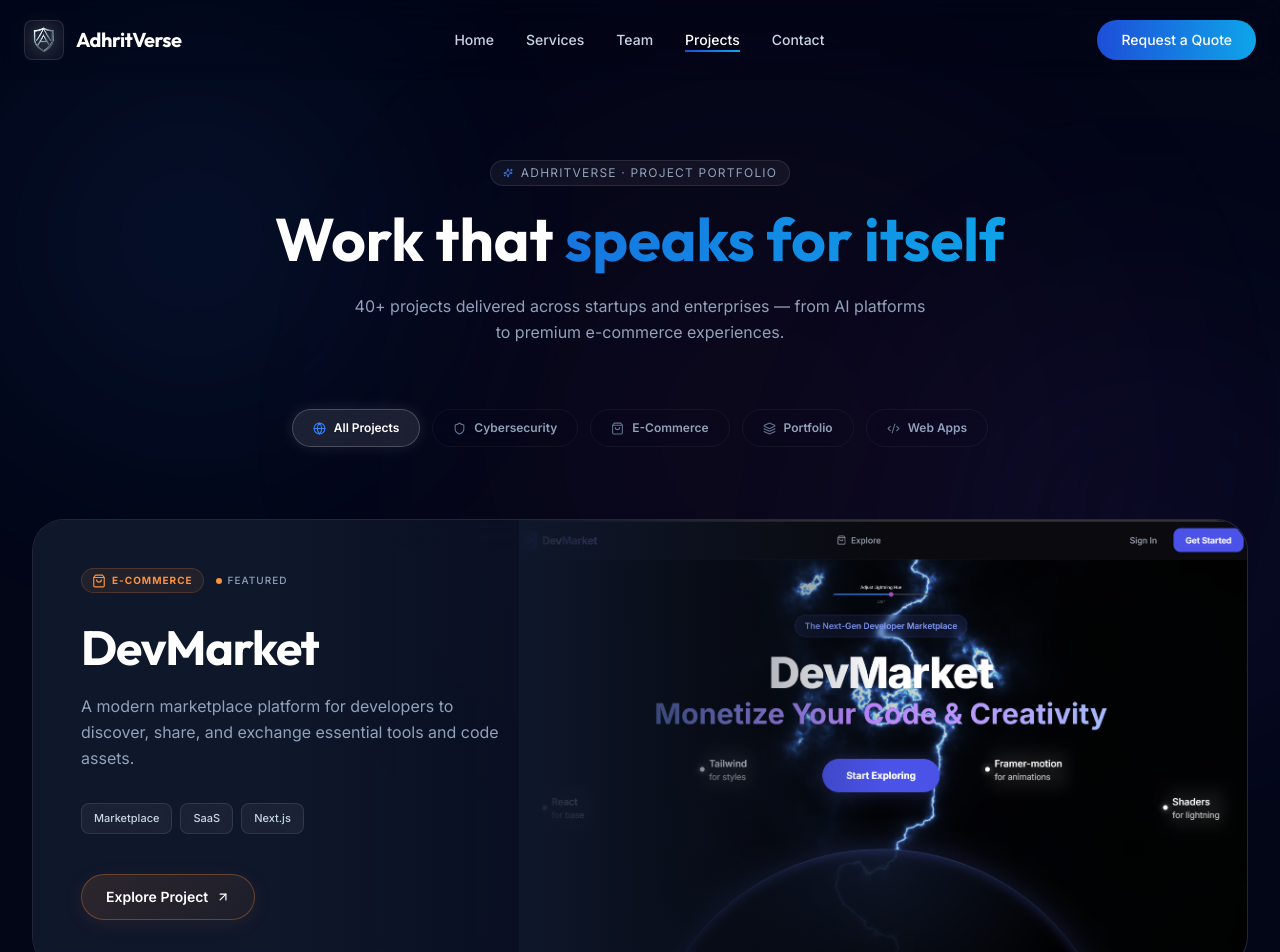
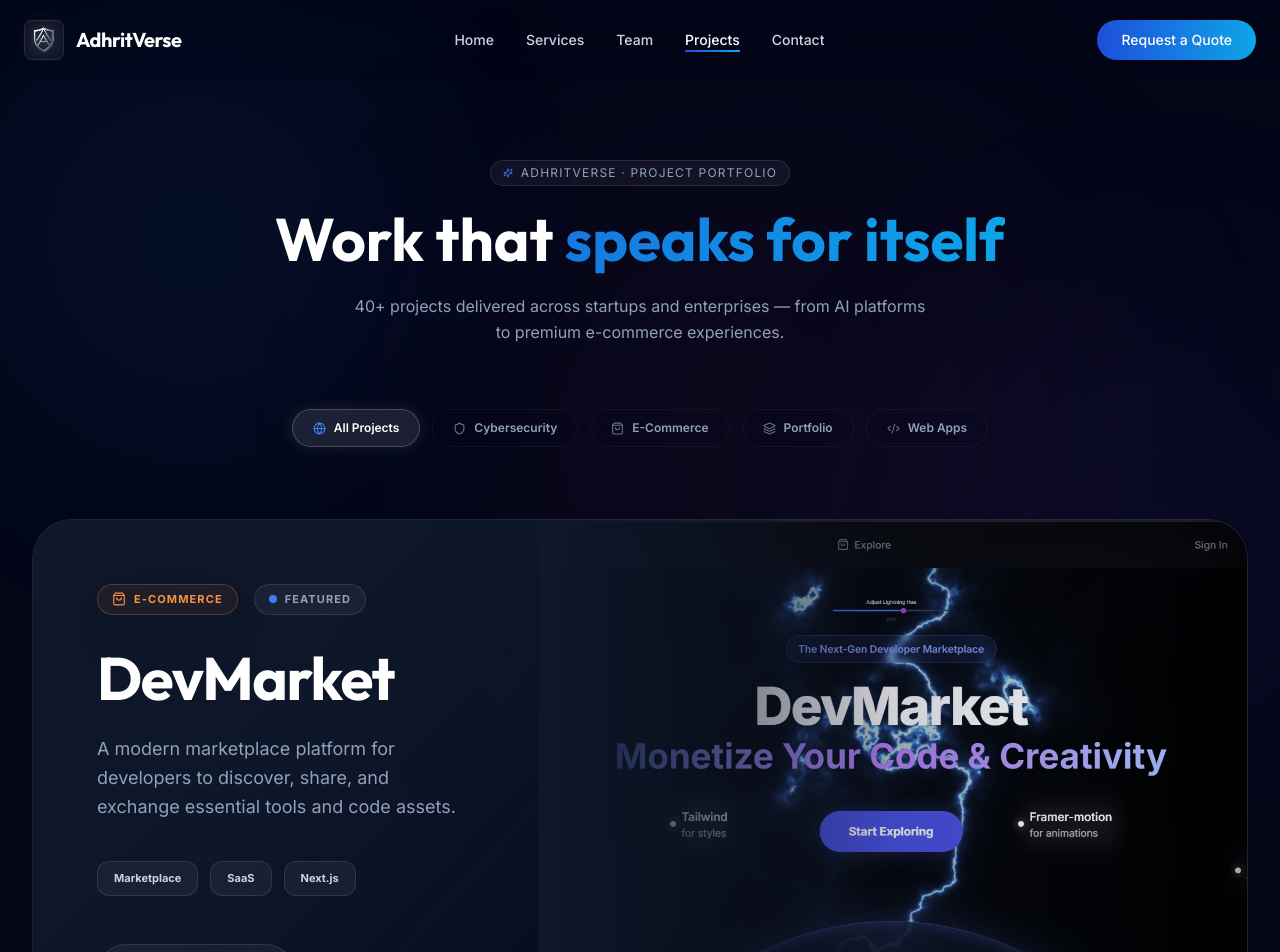
Before and after one commit to adhritverse/adhrit-verse-nebula, a Next.js app: page /projects in a window 1280 px wide. Shown: the top 952 px of the page. Built offline with nearby package versions, Linux system fonts and the light colour scheme.

Commit message:
feat: add project showcase page with category filtering and bento grid layout

```diff
--- a/src/app/projects/page.tsx
+++ b/src/app/projects/page.tsx
@@ -175,56 +175,61 @@
                 href={featuredProject.link}
                 target="_blank"
                 rel="noopener noreferrer"
-                className="group relative w-full rounded-2xl sm:rounded-[2rem] overflow-hidden border border-white/10 bg-slate-900/60 backdrop-blur-xl transition-all duration-500 hover:border-white/20 hover:shadow-[0_0_40px_rgba(0,0,0,0.5)] grid grid-cols-1 lg:grid-cols-5"
-                style={{ minHeight: "380px" }}
+                className="group relative w-full rounded-3xl sm:rounded-[2.5rem] overflow-hidden border border-white/10 bg-slate-900/40 backdrop-blur-xl transition-all duration-700 hover:border-primary/20 hover:shadow-[0_0_80px_rgba(0,0,0,0.4)] grid grid-cols-1 lg:grid-cols-12 mb-12"
+                style={{ minHeight: "500px" }}
               >
-                {/* Visual Section (Right side on desktop, top on mobile) */}
-                <div className="lg:col-span-3 lg:col-start-3 relative h-48 sm:h-64 lg:h-full lg:aspect-auto w-full order-1 lg:order-2 overflow-hidden bg-slate-950 rounded-r-2xl sm:rounded-r-[2rem]">
-                  <div className="absolute inset-0 z-10 bg-gradient-to-t lg:bg-gradient-to-r from-slate-900 via-transparent to-transparent pointer-events-none" />
-                  <img
-                    src={featuredProject.img}
-                    alt={featuredProject.title}
-                    className="w-full h-full object-cover object-top"
-                  />
-                </div>
-
-                {/* Content Section (Left side on desktop, bottom on mobile) */}
-                <div className="lg:col-span-2 lg:col-start-1 relative z-30 flex flex-col justify-center h-full p-6 sm:p-12 lg:pr-0 order-2 lg:order-1 bg-slate-900 lg:bg-transparent lg:bg-gradient-to-r from-slate-900 via-slate-900 to-transparent">
-                  <div className="max-w-md">
-                    <div className="flex items-center gap-3 mb-4 sm:mb-6">
-                      <span
-                        className="inline-flex items-center gap-1.5 px-2.5 py-1 rounded-full text-[9px] sm:text-[10px] font-bold uppercase tracking-widest border backdrop-blur-md"
-                        style={{ color: featuredProject.accent, borderColor: `${featuredProject.accent}30`, background: `${featuredProject.accent}15` }}
+                {/* Content Section (Left side) */}
+                <div className="lg:col-span-5 relative z-30 flex flex-col justify-center p-8 sm:p-14 lg:p-16 order-2 lg:order-1 bg-gradient-to-br from-slate-900 via-slate-900/90 to-transparent">
+                  <div className="relative">
+                    <div className="flex flex-wrap items-center gap-4 mb-8">
+                      <div
+                        className="inline-flex items-center gap-2 px-3.5 py-1.5 rounded-full text-[10px] sm:text-[11px] font-bold uppercase tracking-[0.1em] border backdrop-blur-md shadow-2xl"
+                        style={{ color: featuredProject.accent, borderColor: `${featuredProject.accent}40`, background: `${featuredProject.accent}10` }}
                       >
                         {categoryIcons[featuredProject.category]}
                         {featuredProject.type}
-                      </span>
-                      <span className="text-[9px] sm:text-[10px] text-slate-400 uppercase tracking-widest font-medium flex items-center gap-1.5">
-                        <span className="block w-1 h-1 sm:w-1.5 sm:h-1.5 rounded-full" style={{ backgroundColor: featuredProject.accent }}></span>
+                      </div>
+                      <div className="flex items-center gap-2 px-3.5 py-1.5 rounded-full bg-white/5 border border-white/10 text-[10px] sm:text-[11px] text-slate-400 uppercase tracking-[0.1em] font-bold backdrop-blur-md">
+                        <span className="relative flex h-2 w-2">
+                          <span className="animate-ping absolute inline-flex h-full w-full rounded-full bg-primary opacity-75"></span>
+                          <span className="relative inline-flex rounded-full h-2 w-2 bg-primary"></span>
+                        </span>
                         Featured
-                      </span>
+                      </div>
                     </div>
 
-                    <h2 className="font-display text-2xl sm:text-5xl font-bold text-white mb-3 sm:mb-4 leading-tight tracking-tight group-hover:text-white/90 transition-colors">
+                    <h2 className="font-display text-4xl sm:text-5xl md:text-6xl font-bold text-white mb-6 leading-[1.05] tracking-tight transition-all duration-500 group-hover:text-primary/10 group-hover:stroke-text">
                       {featuredProject.title}
                     </h2>
-                    <p className="text-slate-400 text-xs sm:text-base leading-relaxed mb-6 sm:mb-8">
+
+                    <p className="text-slate-400 text-sm sm:text-lg leading-relaxed mb-10 max-w-sm">
                       {featuredProject.desc}
                     </p>
 
-                    <div className="flex flex-wrap gap-2 mb-10">
+                    <div className="flex flex-wrap gap-3 mb-12">
                       {featuredProject.tags.map(tag => (
-                        <span key={tag} className="px-3 py-1.5 rounded-lg text-[11px] font-medium bg-white/5 border border-white/10 text-slate-300 backdrop-blur-sm">
+                        <span key={tag} className="px-4 py-2 rounded-xl text-[11px] font-bold text-slate-300 bg-white/5 border border-white/10 backdrop-blur-xl group-hover:border-primary/30 transition-colors">
                           {tag}
                         </span>
                       ))}
                     </div>
 
-                    <div className="inline-flex items-center justify-center gap-2 px-6 py-3 rounded-full text-xs sm:text-sm font-semibold text-white transition-all duration-300 group-hover:gap-3 group-hover:shadow-[0_0_20px_rgba(0,0,0,0.3)] shadow-lg hover:-translate-y-0.5"
-                      style={{ background: `linear-gradient(135deg, ${featuredProject.accent}20, ${featuredProject.accent}10)`, border: `1px solid ${featuredProject.accent}50`, boxShadow: `0 4px 20px ${featuredProject.accent}15` }}>
-                      Explore Project <ArrowUpRight size={14} className="transition-transform duration-300 group-hover:translate-x-0.5 group-hover:-translate-y-0.5" />
+                    <div className="inline-flex items-center justify-center gap-3 px-10 py-4.5 rounded-full text-sm font-bold text-white transition-all duration-500 bg-white/5 border border-white/10 hover:bg-primary hover:border-primary hover:shadow-[0_0_30px_rgba(59,130,246,0.5)] group-hover:translate-x-1 group/btn">
+                      View Project <ArrowUpRight size={18} className="transition-transform duration-500 group-hover/btn:translate-x-1 group-hover/btn:-translate-y-1" />
                     </div>
                   </div>
+                </div>
+
+                {/* Visual Section (Right side) */}
+                <div className="lg:col-span-7 relative h-64 sm:h-80 lg:h-full w-full order-1 lg:order-2 overflow-hidden bg-slate-950">
+                  <div className="absolute inset-0 z-10 bg-gradient-to-t lg:bg-gradient-to-r from-slate-900 via-slate-900/20 to-transparent pointer-events-none" />
+                  <img
+                    src={featuredProject.img}
+                    alt={featuredProject.title}
+                    className="w-full h-full object-cover object-top transition-all duration-1000 group-hover:scale-105 group-hover:rotate-1"
+                  />
+                  {/* Subtle inner glow */}
+                  <div className="absolute inset-0 shadow-[inset_0_0_100px_rgba(0,0,0,0.8)] pointer-events-none"></div>
                 </div>
               </a>
             )}
```
